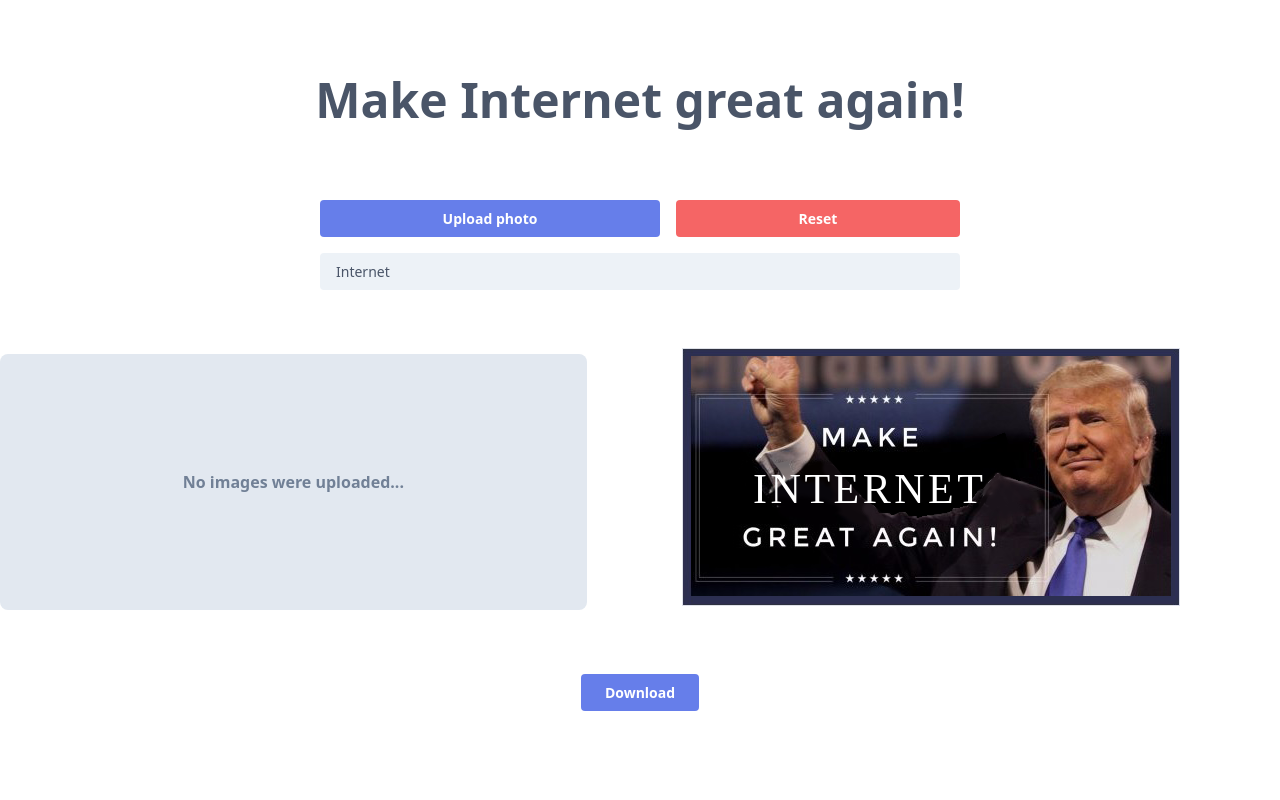
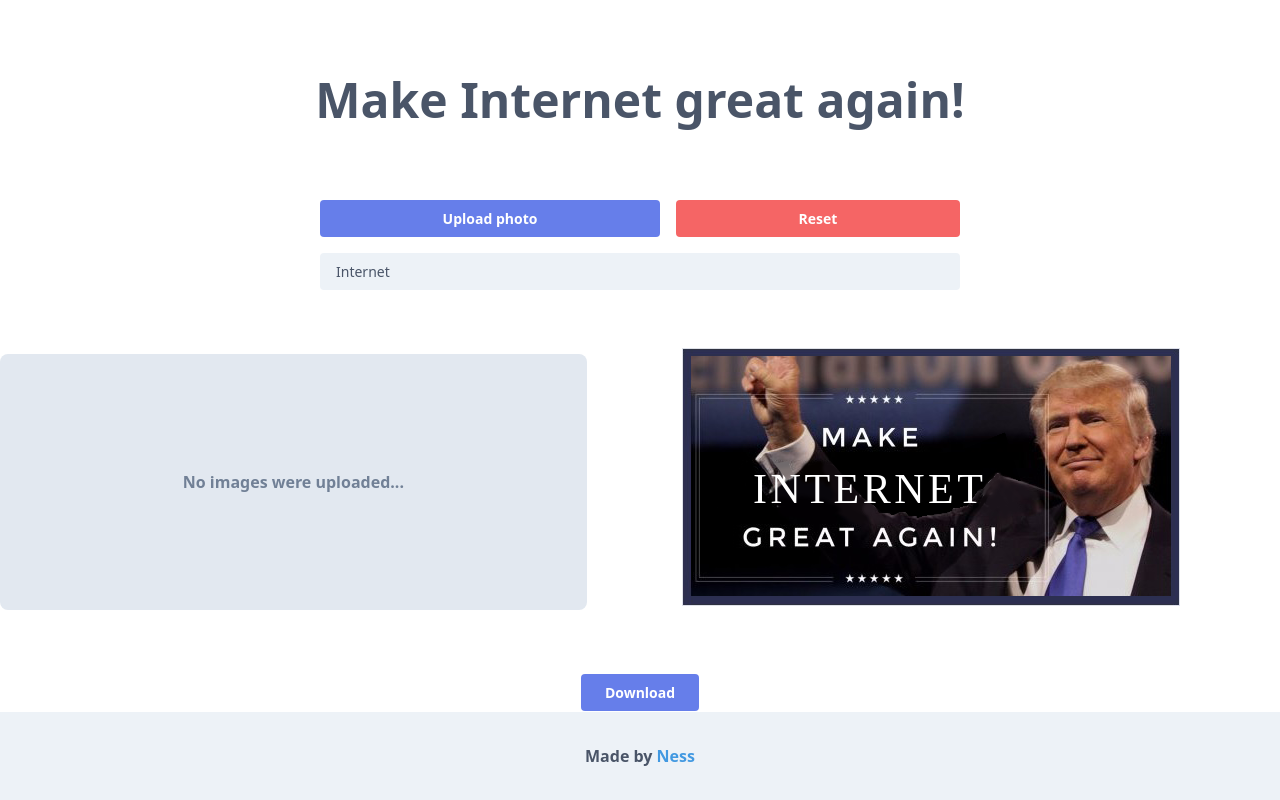
Before and after one commit to thomasvrgn/make-your-text-great-again, a Nuxt app: page / in a window 1280 px wide. Built offline with nearby package versions, Linux system fonts and the light colour scheme.

Commit message:
💄 Footer UI added.

```diff
--- a/layouts/Header.vue
+++ b/layouts/Header.vue
@@ -1,5 +1,6 @@
 <template>
-  <div class="container mx-auto my-16">
+  <div class="pt-16 h-screen">
+    <div class="container mx-auto">
       <h1 class="text-center mb-16 text-5xl font-bold text-gray-700">
         Make {{ text }} great again!
       </h1>
@@ -21,6 +22,12 @@
       <Button color="indigo" class="mx-auto block" v-on:click=download>
         Download
       </Button>
+    </div>
+    <footer class="lg:absolute lg:bottom-0 lg:left-0 w-full bg-gray-200 mt-16 p-8">
+      <span class="text-center mx-auto block text-gray-700 font-semibold">
+        Made by <a href="https://nessmc.fr" target="_blank" class="text-blue-500 hover:underline">Ness</a>
+      </span>
+    </footer>
   </div>
 </template>
 
--- a/tailwind.config.js
+++ b/tailwind.config.js
@@ -10,7 +10,7 @@ module.exports = {
   plugins: [],
   purge: {
     // Learn more on https://tailwindcss.com/docs/controlling-file-size/#removing-unused-css
-    enabled: true,
+    enabled: false,
     content: [
       'components/**/*.vue',
       'layouts/**/*.vue',
```
Lines whose indentation alone changed are shown as unchanged.
